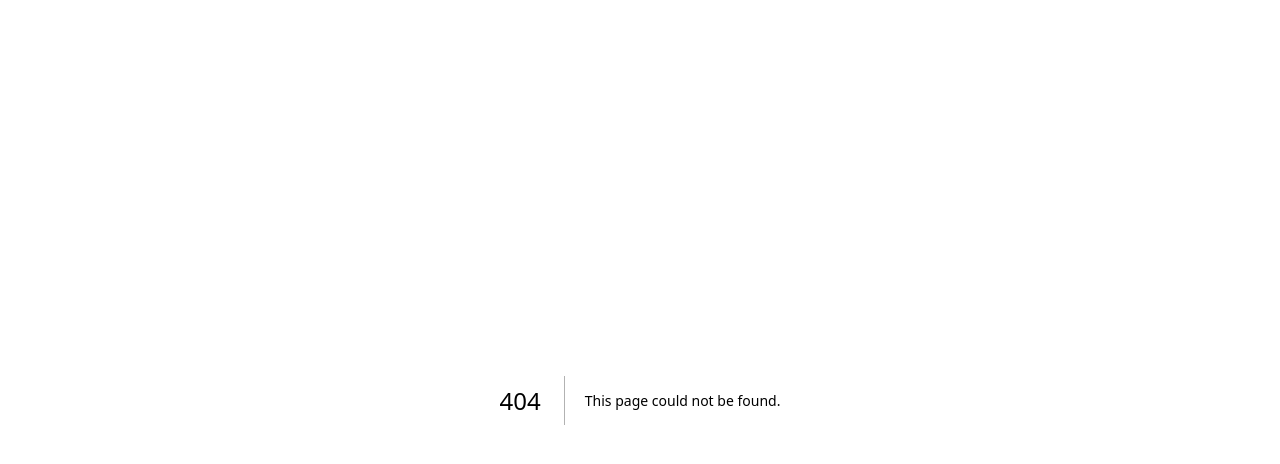
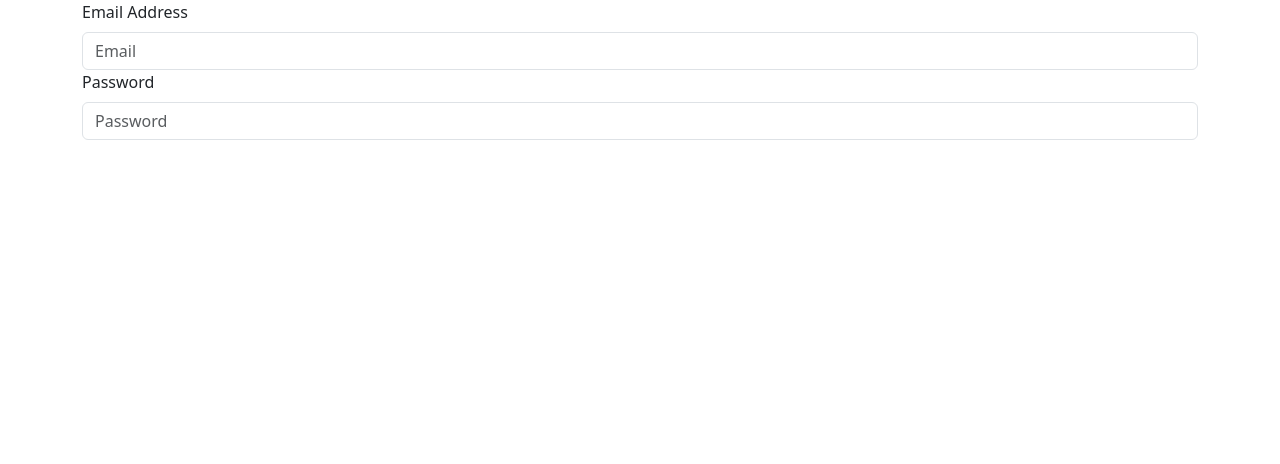
Before and after one commit to celdond/Vital-Mail, a Next.js app in the folder frontend/: page /register in a window 1280 px wide. Before the commit this address had no page. Shown: the top 464 px of the page. Built offline with nearby package versions, Linux system fonts and the light colour scheme.

Commit message:
added basic register set-up

```diff
--- /dev/null
+++ b/frontend/pages/register.tsx
@@ -0,0 +1,38 @@
+import React from 'react';
+import type { NextPage } from 'next';
+import { useState } from 'react';
+import { useRouter } from 'next/router';
+import { Container, Form } from 'react-bootstrap';
+
+const Register: NextPage = () => {
+    const router = useRouter();
+    const [email, setEmail] = useState('');
+	const [passcode, setCode] = useState('');
+
+    return (
+		<Container>
+            <Form>
+				<Form.Group>
+					<Form.Label>Email Address</Form.Label>
+					<Form.Control
+						type="email"
+						placeholder="Email"
+						value={email}
+						onChange={(e) => setEmail(e.target.value)}
+					/>
+				</Form.Group>
+				<Form.Group className="mb-3" controlId="formBasicPassword">
+					<Form.Label>Password</Form.Label>
+					<Form.Control
+						type="password"
+						placeholder="Password"
+						value={passcode}
+						onChange={(e) => setCode(e.target.value)}
+					/>
+				</Form.Group>
+			</Form>
+        </Container>
+    );
+};
+
+export default Register;
```
